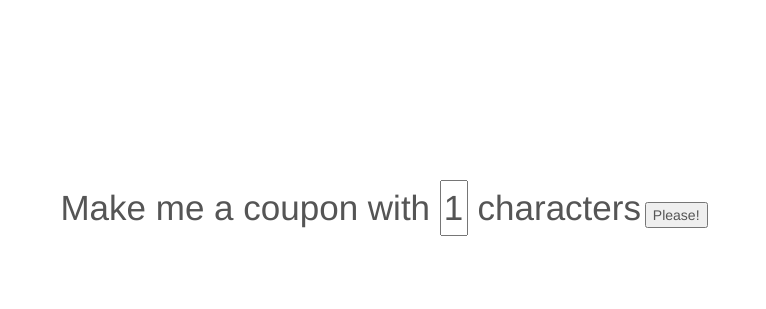
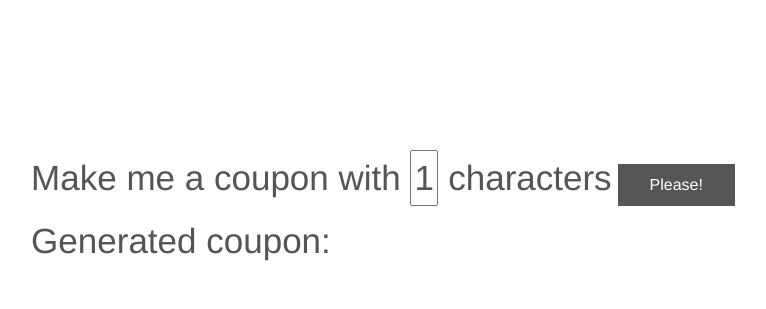
Before and after one commit to OdineiRibeiro/coupon-generator, a plain HTML site: page index.html in a window 1280 px wide. Shown: the part 192-501 px from the top of the page, without its empty margins (256-1022 px from the left). Drawn offline with nearby package versions, Linux system fonts and the light colour scheme.

Commit message:
add more STYLE

```diff
--- a/index.html
+++ b/index.html
@@ -10,9 +10,9 @@
     <div class="container">
       <div>
         <span>Make me a coupon with <input id="char" type="text" name="name" value="10" maxlength="3" size="1"> characters</span>
-        <button type="button" name="button" onclick="coupon_please();">Please!</button>
+        <button onclick="coupon_please();" class="button">Please!</button>
         <br>
-        <span id="coupon"></span>
+        <span id="coupon">Generated coupon: </span>
       </div>
     </div>
 
--- a/style.css
+++ b/style.css
@@ -13,7 +13,6 @@ span {
   font-size: 35px;
 }
 
-
 .container {
   height: 100%;
   min-height: 100%;
@@ -28,3 +27,16 @@ span {
 .container div {
   padding: 40px;
 }
+
+.button {
+    background-color: #555555;
+    border: none;
+    color: white;
+    padding: 10px 32px;
+    text-align: center;
+    text-decoration: none;
+    display: inline-block;
+    font-size: 16px;
+    margin: 10px 2px;
+    cursor: pointer;
+}
```
